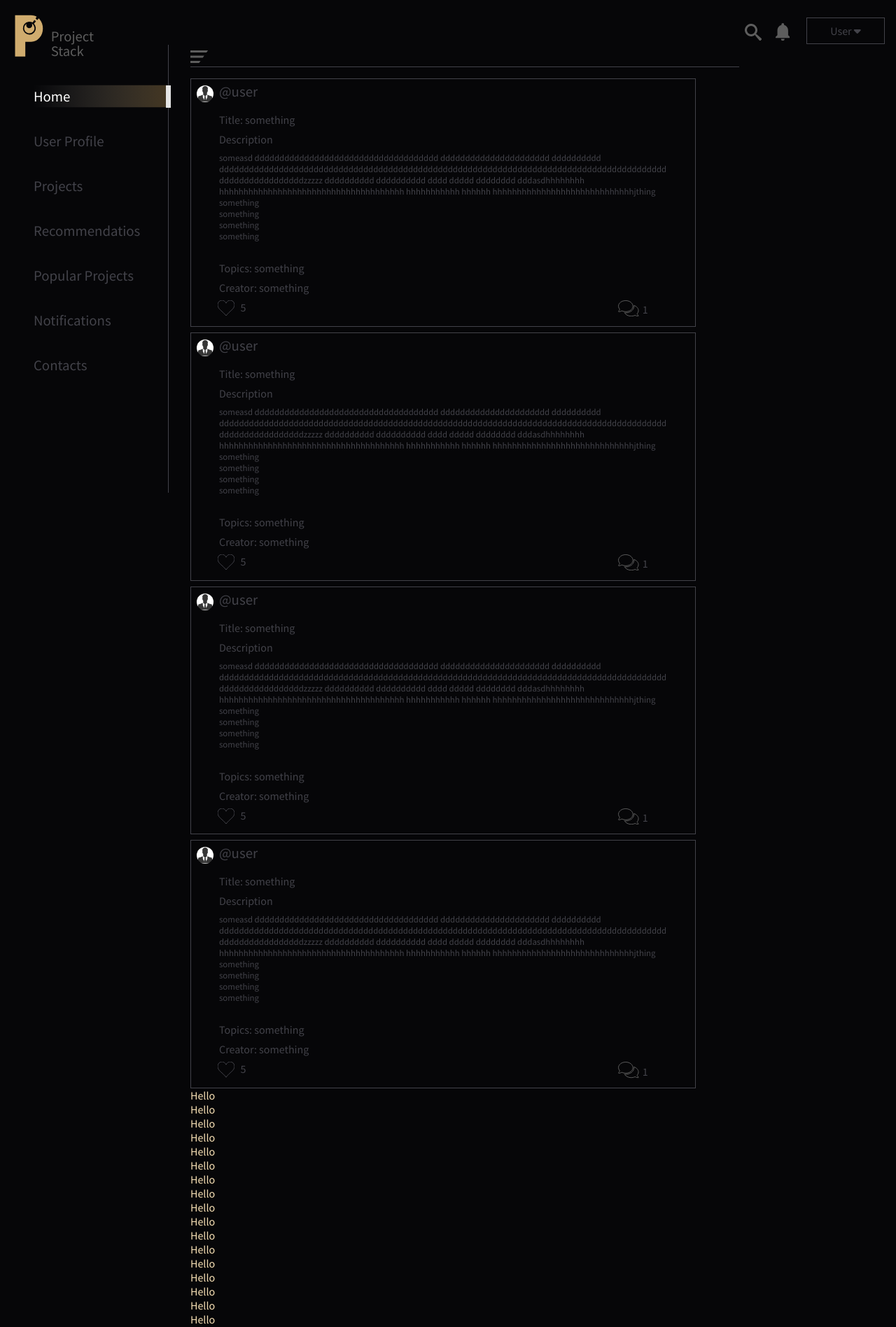
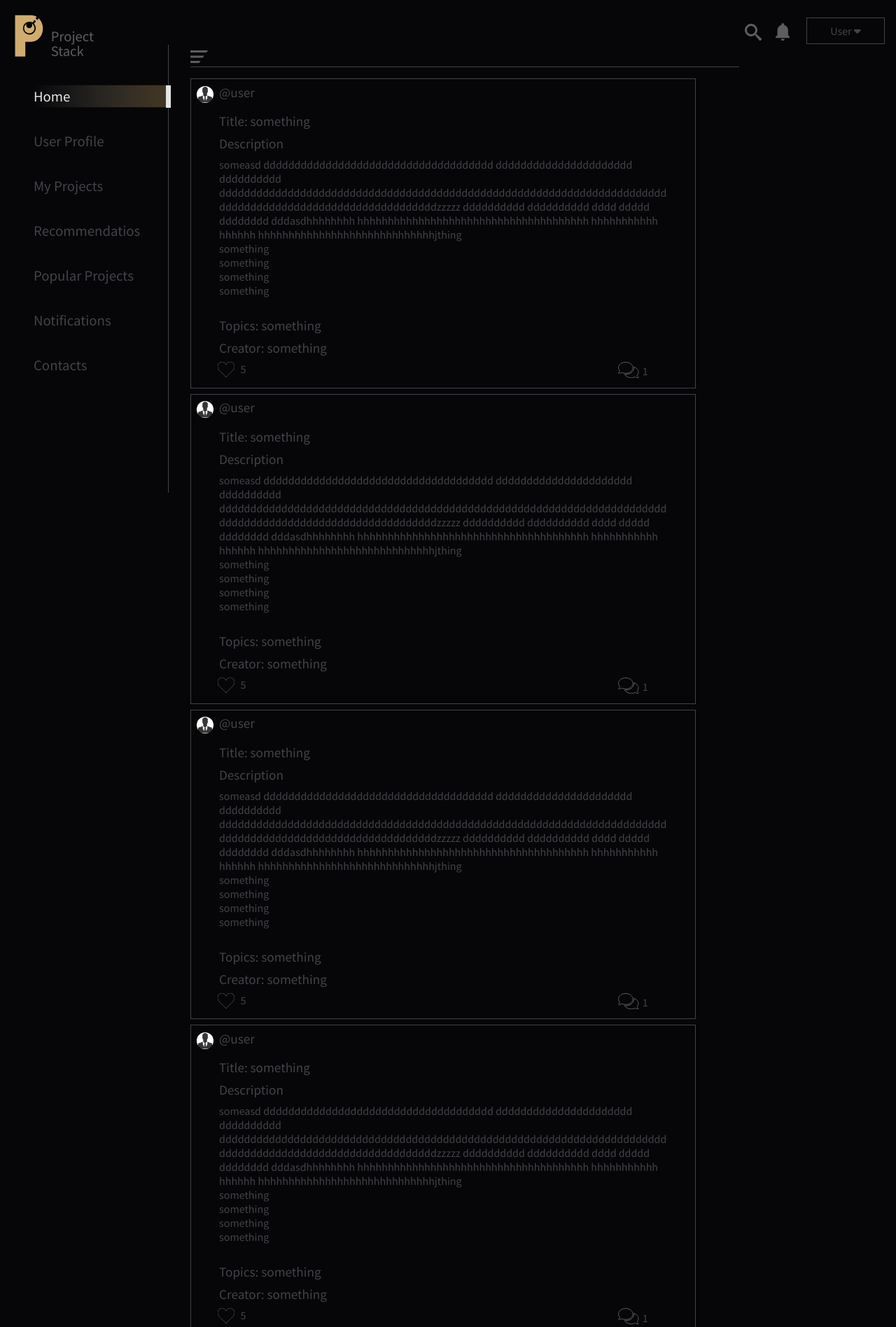
Before and after one commit to Sanjeevsd/pstack, a Django app: page /home/ in a window 1280 px wide. Shown: the top 1896 px of the page at 70% size. Run offline with Django 3.2, Linux system fonts and the light colour scheme; a user stored in the database is signed in; data comes from the database, SQL or seed files in the repository; both versions use the stored data as it was after the commit; parts of the project's set-up code (start-up, migrations or seed data) failed here and were passed over; some libraries are stand-ins or nearby versions.

Commit message:
side bar content

```diff
--- a/login_register/static/login/css/navigation.css
+++ b/login_register/static/login/css/navigation.css
@@ -50,7 +50,7 @@
  }
 
 .bellicon:hover #bell{
-fill: white;
+fill: var(--text-primary);
 }
 .searchform{
 	display: flex;
@@ -67,7 +67,7 @@ input[type="text"] {
 	border-radius: 2rem;
 	line-height: 1rem;
 	outline: none;
-	color: white;
+	color: var(--text-primary);
 	padding: 0.1rem;
 	padding-left:1rem;
 	right: 11.5rem;
@@ -124,26 +124,30 @@ opacity: 0.5;
   .dropdown {
 	float: right;
 	margin-left: 1rem;
+	cursor: pointer;
 	overflow: hidden;
 
   }
   .dropdown a {
 	float: right;
 	font-size: 1rem;
-	color: white;
+	color: var(--text-primary);
 	text-align: center;
 	padding: 0.5 0.8rem;
 	text-decoration: none;
+	transition: all ease 0.2s;
   }
 
   .dropdown .dropbtn {
 	font-size: 1rem;
+	cursor: pointer;
 	min-width: 7rem;
 	text-align: center;
 	color: var(--bg-secondary);
 	border: solid 0.08rem;
 	border-color: var(--bg-secondary);
 	padding: 0.5rem 0.8rem;
+	transition: all ease 0.1s;
 	background-color: inherit;
 	font-family: inherit; /* Important for vertical align on mobile phones */
 	margin: 0; /* Important for vertical align on mobile phones */
@@ -151,14 +155,14 @@ opacity: 0.5;
 
   /* Add a red background color to navbar links on hover */
   .navbar a:hover, .dropdown:hover .dropbtn {
-	  border: none;
+	border-color: var(--bg-primary);
 	background-color: var(--bg-primary);
-	color: white;
+	color: var(--text-primary);
   }
 
   /* Dropdown content (hidden by default) */
   .dropdown-content {
-	display: none;
+
 	color: var(--bg-secondary);
 	position: absolute;
 	background-color: var(--bg-primary);
@@ -166,6 +170,9 @@ opacity: 0.5;
 	border: solid 0.08rem;
 	border-color: var(--bg-secondary);
 	z-index: 1;
+	transition: all ease 0.2s;
+	transform-origin: top;
+	transform: scaleY(0);
   }
 
   /* Links inside the dropdown */
@@ -177,20 +184,30 @@ opacity: 0.5;
 	text-decoration: none;
 	display: block;
 	text-align: left;
+	transition: all 0.2s;
   }
 
   /* Add a grey background color to dropdown links on hover */
   .dropdown-content a:hover {
-	color: white;
+	color: var(--text-primary);
   }
 
   /* Show the dropdown menu on hover */
   .dropdown:hover .dropdown-content {
-	display: block;
+	transform: scaleY(1);
+
   }
-
+.topics{
+	visibility: collapse;
+	bottom: 0.6rem;
+	position: absolute;
+	left: 0rem;
+	font-size: 1.3rem;
+	color: var(--text-secondary);
+}
 .postfilter{
 bottom: 0.6rem;
+transition: ease 0.2s;
 position: absolute;
 left: 0rem;
 }
@@ -198,11 +215,13 @@ left: 0rem;
 	cursor: pointer;
 }
 #postfilter:hover #filter-2{
-fill: white;
+fill: var(--text-primary);
 }
 
 .filterdrop{
-	display: none;
+	transform-origin: top;
+	transform:scaleY(0);
+	transition: ease 0.2s;
 	color: var(--bg-secondary);
 	position: absolute;
 	background-color: var(--bg-primary);
@@ -220,6 +239,7 @@ fill: white;
 	padding-right: 0.2rem;
 	margin-top: 0.2rem;
 	text-decoration: none;
+	transition: ease 0.2s;
 	display: block;
 	text-align: left;}
 .filterdrop .sortby{
@@ -227,19 +247,20 @@ fill: white;
 	margin-top: 0.2rem;
 	margin-left: 0.5rem;
 	font-size: 1.2rem;
-	color: white;
+	color: var(--text-primary);
 	padding-bottom: 0.3rem;
 }
 .filterdrop .botborder{
+	transition: ease 0.2s;
 	position: absolute;
 	width: 80%;
-	border-bottom:solid 0.1rem white;
+	border-bottom:solid 0.1rem var(--text-primary);
 	margin-left: 0.5rem;
 }
 
 .postfilter:hover .filterdrop{
-	display: block;
+	transform:scaleY(1);
 }
 .filterdrop a:hover {
-	color: white;
+	color: var(--text-primary);
 }
--- a/login_register/static/login/css/projects.css
+++ b/login_register/static/login/css/projects.css
@@ -32,11 +32,11 @@
        border-radius: 50%;
    }
     .avatars:hover{
-       border: solid 0.2rem white;
+       border: solid 0.2rem var(--text-primary);
    }
    .profDetails a{
        text-decoration: none;
-       font-size: 1.3rem;
+       font-size: 1.2rem;
        text-align: center;
        overflow-wrap: break-word;
        position: relative;
@@ -49,7 +49,7 @@
     border: solid 0.1rem var(--text-secondary);
    }
    .profDetails:hover a{
-    color: white;
+    color: var(--text-primary);
    }
    .projectDetails{
     overflow-wrap: break-word;
@@ -61,7 +61,7 @@
        width: auto;
        overflow-wrap: break-word;
        color: var(--bg-secondary);
-       font-size: 1rem;
+       font-size: 1.2rem;
    }.pdescription{
         padding-top: 0.5rem;
         padding-right: 2.4rem;
@@ -69,7 +69,7 @@
         overflow-wrap: break-word;
         word-wrap: break-word;
        width: auto;
-       font-size: 0.8rem;
+       font-size: 1rem;
        color: var(--bg-secondary);
    }
    .projectInteractions{
@@ -92,7 +92,7 @@
     stroke-width:1;
    }
    .heartrate:hover #heartrate{
-    fill: white;
+    fill: var(--text-primary);
    }
 
    .likecount{
@@ -100,7 +100,7 @@
     color: var(--bg-secondary);
    }
    .heartrate:hover + .likecount{
-    color: white;
+    color: var(--text-primary);
    }
 .commentcount{
    display: inline-block;
@@ -117,9 +117,9 @@
    }
    .comments:hover #acomments{
 
-    stroke: white;
+    stroke: var(--text-primary);
 
    }
    .comments:hover ~ .commentcount{
-       color: white;
+       color: var(--text-primary);
    }
--- a/login_register/static/login/css/sidebar.css
+++ b/login_register/static/login/css/sidebar.css
@@ -71,9 +71,7 @@
   #anilight{
     visibility: hidden;
     transform: scaleX(0);
-    visibility: hidden;
-
-    transition: ease 300ms;
+    transition: ease-in 300ms;
     transition-delay: 100ms;
     transform-origin: right;
   }
@@ -82,12 +80,12 @@
   transform: scale(1);
   }
   .side-item.active .side-txt{
-   color: white;
+   color: var(--text-primary);
     }
 
   .anibulb{
-      transition: ease 0.3s;
-     margin-left: 98.9%;
+    transition: ease 0.3s;
+    margin-left: 98.9%;
     width: 7px;
     position: absolute;
     height: 2rem;
--- a/login_register/static/login/css/style.css
+++ b/login_register/static/login/css/style.css
@@ -268,7 +268,7 @@ h3:after {
   margin-left: 17rem;
   background-color: var(--bg-primary);
   padding-top: 0.5rem;
-  color: wheat;
+  color: var(--text-primary);
 }
 @media(max-width:1025px){
   .form-box{
--- a/login_register/static/login/css/userprofile.css
+++ b/login_register/static/login/css/userprofile.css
@@ -6,8 +6,3 @@
      --bg-primary:#060608;
      --bg-secondary:#424249;
    }
-
-
-   .postfilter{
-       display: none;
-   }
--- a/login_register/templates/base.html
+++ b/login_register/templates/base.html
@@ -9,7 +9,7 @@
     <meta http-equiv="X-UA-Compatible" content="IE=edge,chrome=1" />
 
     <!-- Favicon - loaded as static -->
-    <link href="{% static 'login/whatproject.png' %}" rel="icon" type="image/png">
+    <link href="{% static 'login/whatproject.png' %}" rel="favicon" type="image/png">
 
     <title>
         {% block title %} {% endblock %}
@@ -57,6 +57,17 @@
 
 
     function openCity(evt, tabname) {
+        var sidelist = { "home": "Home", "contacts": "Contacts", "profile": "Edit Profile", "projecttab": "My Projects", "notifications": "Notifications", "recommendations": "Recommendations", "popularprojects": "Popular Projects" }
+        if (tabname === "home") {
+            document.getElementById("filters").style.display = "block"
+            document.getElementById("topics").style.visibility = "collapse"
+
+        }
+        else {
+            document.getElementById("filters").style.display = "none"
+            document.getElementById("topics").style.visibility = "visible"
+            document.getElementById("topics").innerHTML = sidelist[tabname]
+        }
         var i, tabcontent, tablinks;
         tabcontent = document.getElementsByClassName("main");
         for (i = 0; i < tabcontent.length; i++) {
--- a/login_register/templates/homem.html
+++ b/login_register/templates/homem.html
@@ -5,6 +5,7 @@
 {% block stylesheets %}
 
 <link href="{% static 'login/css/projects.css' %}" rel="stylesheet" />
+<link href="{% static 'login/css/userprofile.css' %}" rel="stylesheet" />
 {% endblock stylesheets %}
 
 {% block content %}
@@ -15,117 +16,13 @@
     {% include 'includes/projects.html' %}
     {% include 'includes/projects.html' %}
     Hello
-    <br>
-
-    Hello
-    <br>
-    Hello
-    <br>
-    Hello
-    <br>
-    Hello
-    <br>
-    Hello
-    <br>
-    Hello
-    <br>
-    Hello
-    <br>
-    Hello
-    <br>
-    Hello
-    <br>
-    Hello
-    <br>
-    Hello
-    <br>
-    Hello
-    <br>
-    Hello
-    <br>
-    Hello
-    <br>
-    Hello
-    <br>
-    Hello
-    <br>
-    Hello
-    <br>
-    Hello
-    <br>
-    Hello
-    <br>
-    Hello
-    <br>
-    Hello
-    <br>
-    Hello
-    <br>Hello
-    <br>
-    Hello
-    <br>
-    Hello
-    <br>
-    Hello
-    <br>
-    Hello
-    <br>Hello
-    <br>
-    Hello
-    <br>
-    Hello
-    <br>
-    Hello
-    <br>
-    Hello
-    <br>Hello
-    <br>
-    Hello
-    <br>
-    Hello
-    <br>
-    Hello
-    <br>
-    Hello
-    <br>Hello
-    <br>
-    Hello
-    <br>
-    Hello
-    <br>
-    Hello
-    <br>
-    Hello
-    <br>Hello
-    <br>
-    Hello
-    <br>
-    Hello
-    <br>
-    Hello
-    <br>
-    Hello
-    <br>Hello
-    <br>
-    Hello
-    <br>
-    Hello
-    <br>
-    Hello
-    <br>
-    Hello
-    <br>Hello
-    <br>
-    Hello
-    <br>
-    Hello
-    <br>
-    Hello
-    <br>
-    Hello
-    <br>
 </div>
-{% include 'profile.html' %}
+{% include 'includes/profile.html' %}
+{% include 'includes/projecttab.html' %}
+{% include 'includes/notifications.html' %}
+{% include 'includes/contacts.html' %}
+{% include 'includes/popularprojects.html' %}
+{% include 'includes/recommendations.html' %}
 
 {% endblock content %}
 
--- /dev/null
+++ b/login_register/templates/includes/contacts.html
@@ -0,0 +1,5 @@
+<div class="main" id="contacts">
+    <div class="contacts">
+        contacts
+    </div>
+</div>
--- a/login_register/templates/includes/navbar.html
+++ b/login_register/templates/includes/navbar.html
@@ -25,7 +25,7 @@
                 style="background: url('{% static 'login/img/search.svg' %}') center center no-repeat;">
         </form>
     </div>
-    <div class="postfilter">
+    <div class="postfilter" id="filters">
         <?xml version="1.0" encoding="UTF-8"?>
         <svg id="postfilter" width="25" height="18" xmlns="http://www.w3.org/2000/svg" version="1.1"
             xmlns:xlink="http://www.w3.org/1999/xlink" xmlns:avocode="https://avocode.com/" viewBox="0 0 25 18">
@@ -42,6 +42,10 @@
             <a href="#">Recommended</a>
             <a href="#">Most liked</a>
         </div>
+
+    </div>
+    <div class="topics" id="topics">
+        asdfgh
     </div>
     <div class="navborder"></div>
 </div>
--- /dev/null
+++ b/login_register/templates/includes/notifications.html
@@ -0,0 +1,5 @@
+<div class="main" id="notifications">
+    <div class="notification">
+        notifications
+    </div>
+</div>
--- /dev/null
+++ b/login_register/templates/includes/popularprojects.html
@@ -0,0 +1,5 @@
+<div class="main" id="popularprojects">
+    <div class="popularprojects">
+        popularprojects
+    </div>
+</div>
--- a/login_register/templates/profile.html
+++ b/login_register/templates/includes/profile.html
@@ -2,5 +2,4 @@
     <span class="editProfile" style="font-size: 1.3rem;">Edit Profile</span>
     <div class="profiletitle">
     </div>
-
 </div>
--- /dev/null
+++ b/login_register/templates/includes/projecttab.html
@@ -0,0 +1,3 @@
+<div class="main" id="projecttab">
+    {% include "includes/projects.html" %}
+</div>
--- /dev/null
+++ b/login_register/templates/includes/recommendations.html
@@ -0,0 +1,5 @@
+<div class="main" id="recommendations">
+    <div class="recommendations">
+        recommendations
+    </div>
+</div>
--- a/login_register/templates/includes/sidebar.html
+++ b/login_register/templates/includes/sidebar.html
@@ -81,9 +81,9 @@
 
                 </a>
             </li>
-            <li class="side-item " onclick="openCity(event, 'projects')">
+            <li class="side-item " onclick="openCity(event, 'projecttab')">
                 <a class="side-link">
-                    <span class="side-txt">Projects</span>
+                    <span class="side-txt">My Projects</span>
                     <svg id="testing" xmlns="http://www.w3.org/2000/svg" width="80%" height="33" viewBox="0 0 200 33">
                         <defs>
                             <linearGradient id="qjtpa" x1="-1" x2="239.16" y1="16.5" y2="16.5"
@@ -101,7 +101,7 @@
 
                 </a>
             </li>
-            <li class="side-item" onclick="openCity(event, 'recomm')">
+            <li class="side-item" onclick="openCity(event, 'recommendations')">
                 <a class="side-link">
                     <span class="side-txt">Recommendatios</span>
                     <svg id="testing" xmlns="http://www.w3.org/2000/svg" width="80%" height="33" viewBox="0 0 200 33">
@@ -121,7 +121,7 @@
 
                 </a>
             </li>
-            <li class="side-item" onclick="openCity(event, 'pop')">
+            <li class="side-item" onclick="openCity(event, 'popularprojects')">
                 <a class="side-link"> <span class="side-txt">Popular Projects</span>
                     <svg id="testing" xmlns="http://www.w3.org/2000/svg" width="80%" height="33" viewBox="0 0 200 33">
                         <defs>
@@ -143,7 +143,7 @@
 
 
             </li>
-            <li class="side-item" onclick="openCity(event, 'noti')">
+            <li class="side-item" onclick="openCity(event, 'notifications')">
                 <a class="side-link">
                     <span class="side-txt">Notifications</span>
                     <svg id="testing" xmlns="http://www.w3.org/2000/svg" width="80%" height="33" viewBox="0 0 200 33">
```
Also changed, not shown: db.sqlite3, login_register/static/login/css/notifications.css (added).
